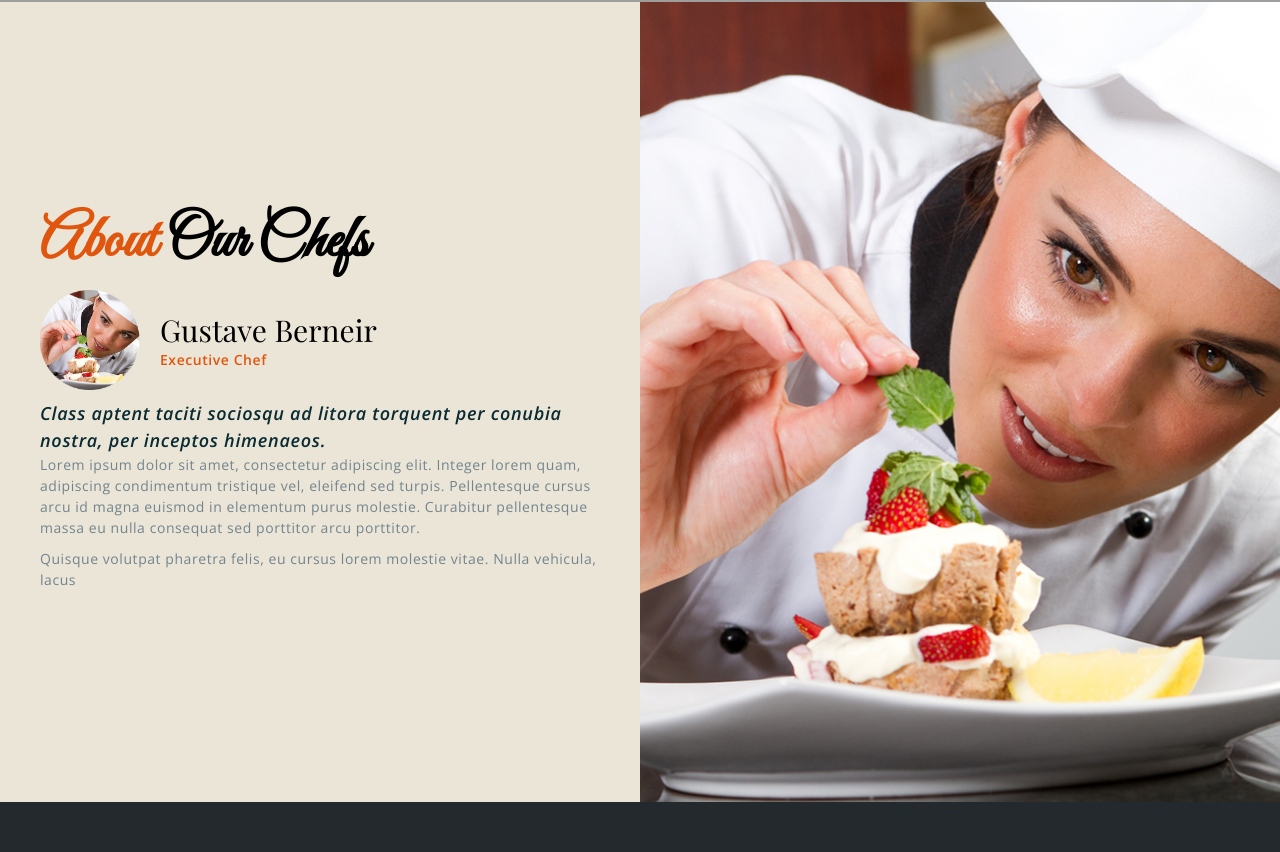
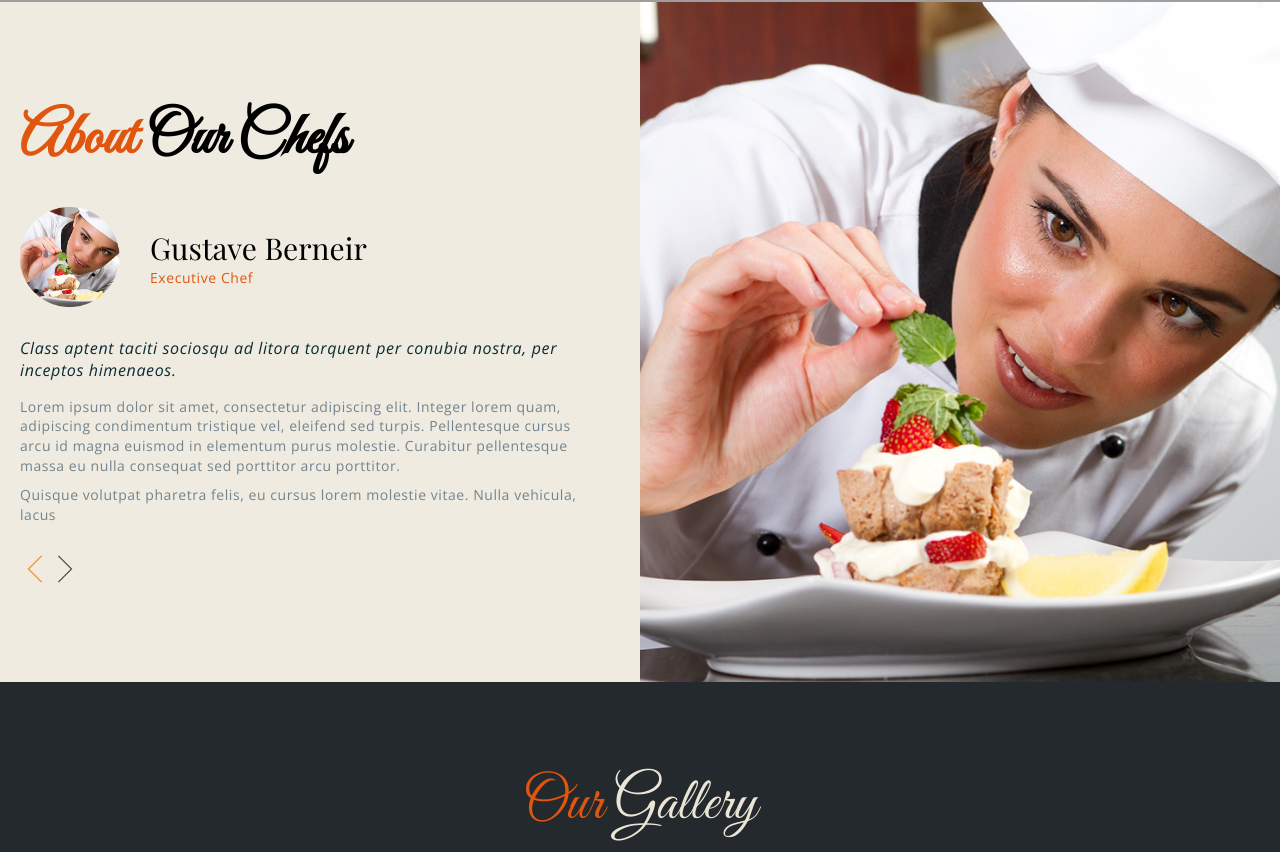
Before and after one commit to jgjwhite/restaurant-generic, a plain HTML site: page index.html in a window 1280 px wide. Shown: the part 1068-1920 px from the top of the page. Drawn offline with nearby package versions, Linux system fonts and the light colour scheme; grey boxes are pictures that could not be loaded.

Commit message:
may-19-edits-completed
resolved chefs section.

```diff
--- a/css/style.css
+++ b/css/style.css
@@ -49,8 +49,9 @@ Style Guide:
       }
       h4 {
         font-family: 'Open Sans', sans-serif;
-        font-size: 18px;
-        line-height: 1.5em;
+        font-size: 16px;
+        font-weight: 400;
+        line-height: 1.4em;
         letter-spacing: .04em;
         font-style: italic;
         color: rgba(11,43,51,1);
@@ -58,6 +59,7 @@ Style Guide:
       }
       h5 { /* captions */
         font-family: 'Open Sans', sans-serif;
+        font-weight: 400;
         letter-spacing: .04em;
         font-size: 14px;
         margin: 0px;
@@ -65,8 +67,9 @@ Style Guide:
       p {
         font-family: 'Open Sans', sans-serif;
         letter-spacing: .04em;
+        font-weight: 300;
         font-size: 14px;
-        line-height: 1.5em;
+        line-height: 1.4em;
         color: rgba(115,132,142,1);
         margin-bottom: 10px;
 
@@ -123,6 +126,7 @@ Style Guide:
           background-size: cover;
       }
       .banner_flex {
+          width: 1160px;
           margin: 0 auto;
           padding-top: 200px;
           display: flex;
@@ -140,30 +144,42 @@ Style Guide:
 /* About Our Chefs Section */
       #chefs {
         width: 100%;
-        height: 800px;
+        height: 680px;
         display: flex;
-        flex-direction: row;
-        justify-content: flex-start;
-        align-items: flex-start;
       }
-      .chefs_about { /* Right Side Content Container */
+      .chefs_about { /* left Side Content Container */
         width: 50%;
         height: 100%;
-        background-color: rgba(234,229,214,1);
+        background-color: rgba(234,229,214,0.75);
         display: flex;
         flex-direction: row;
         justify-content: flex-end;
-        align-items: center;
+        /*align-items: center;*/
       }
       .chefs_about_items { /* items within content container */
         width: 580px;
-        padding: 20px;
+        padding-right: 40px;
+      }
+      .chefs_display {
+        margin-top: 100px;
+        margin-bottom: 30px;
+      }
+      .chefs_thumb {
+        margin-bottom: 30px;
         display: flex;
-        flex-direction: column;
-        justify-content: flex-start;
-        align-items: flex-start;
+        flex-direction: row;
+        align-items: center;
       }
-      .chefs_image { /* Left Side Banner Image */
+      .chefs_thumb_display {
+        margin-left: 30px;
+      }
+      .chefs_byline { margin-bottom: 15px; }
+      .margin { margin-bottom: 30px; }
+      .chefs_arrows {
+        display: flex;
+      }
+
+      .chefs_image { /* right Side Banner Image */
         width: 50%;
         height: 100%;
         background: url(../img/chefs/chef1.jpg) no-repeat center center;
@@ -172,21 +188,7 @@ Style Guide:
         -o-background-size: cover;
         background-size: cover;
       }
-      .byline {
-        color: rgba(11,43,51,1);
-        font-size: 18px;
-      }
-      .chefs_thumb {
-        display: flex;
-        flex-direction: row;
-        justify-content: flex-start;
-        align-items: center;
-        margin-top: 10px;
-        margin-bottom: 10px;
-      }
-      .chefs_thumb_display {
-        margin-left: 20px;
-      }
+
 
 
 /* Gallery Section */
@@ -213,6 +215,7 @@ Style Guide:
       #gallery_header h1 {
         color: rgba(234,229,214,1);
         margin-bottom: 20px;
+        font-weight: 300;
       }
       /* Gallery Navigation pane */
       #gallery_nav {
--- a/index.html
+++ b/index.html
@@ -54,14 +54,21 @@ v1.0
       </div>
   </header>
 
+<!-- CHEFS -->
 <section id="chefs">
+  <!-- Left Side 50% solid-color background container -->
     <div class="chefs_about">
+
+      <!-- Content Container Flexbox -->
       <div class="chefs_about_items">
+
           <!-- Title "About Our Chefs -->
+          <div class="chefs_display">
               <h1><span class="contrast">About</span> Our Chefs</h1>
+          </div>
 
-        <!-- Pairing thumb with text, same row -->
-        <div class="chefs_thumb">
+          <!-- Thumbnail & Chef Name -->
+          <div class="chefs_thumb margin">
               <img src="img/chefs/chef2_thumb.png" alt="thumbnail" width="100" height="100"/>
               <div class="chefs_thumb_display">
                 <h3>Gustave Berneir</h3>
@@ -69,19 +76,31 @@ v1.0
               </div>
           </div>
 
-        <!-- Body Text, Chefs -->
+          <!-- Byline -->
+          <div class="chefs_byline">
             <h4>Class aptent taciti sociosqu ad litora torquent per conubia nostra, per inceptos himenaeos.</h4>
+          </div>
 
+          <!-- Body Text -->
+          <div class="chefs_text margin">
             <p>Lorem ipsum dolor sit amet, consectetur adipiscing elit. Integer lorem quam, adipiscing condimentum
               tristique vel, eleifend sed turpis. Pellentesque cursus arcu id magna euismod in elementum purus
               molestie. Curabitur pellentesque massa eu nulla consequat sed porttitor arcu porttitor.</p>
+            <p >Quisque volutpat pharetra felis, eu cursus lorem molestie vitae. Nulla vehicula, lacus</p>
+          </div>
 
-        <p >Quisque volutpat pharetra felis, eu cursus lorem molestie vitae. Nulla vehicula, lacus</p>
+          <!-- Arrow Keys -->
+          <div class="chefs_arrows">
+            <img src="img/chefs/arrow-keys_left.png" alt="left" height="30" width="30" />
+            <img src="img/chefs/arrow-keys_right.png" alt="right" height="30" width="30"  />
+          </div>
+
       </div>
     </div>
 
-    <!-- left side Chef Img -->
+    <!-- Right Side 50% chef image container -->
     <div class="chefs_image"></div>
+
 </section>
 
 <!-- Gallery Section -->
```
Also changed, not shown: img/chefs/arrow-keys_left.png (added), img/chefs/arrow-keys_right.png (added). Lines whose indentation alone changed are shown as unchanged.
